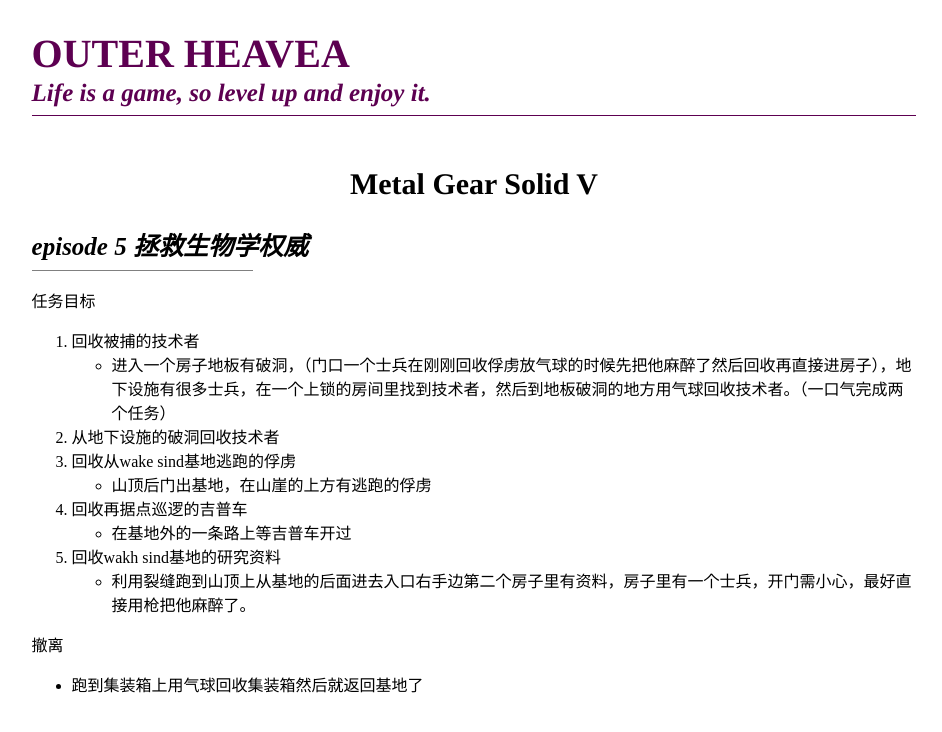
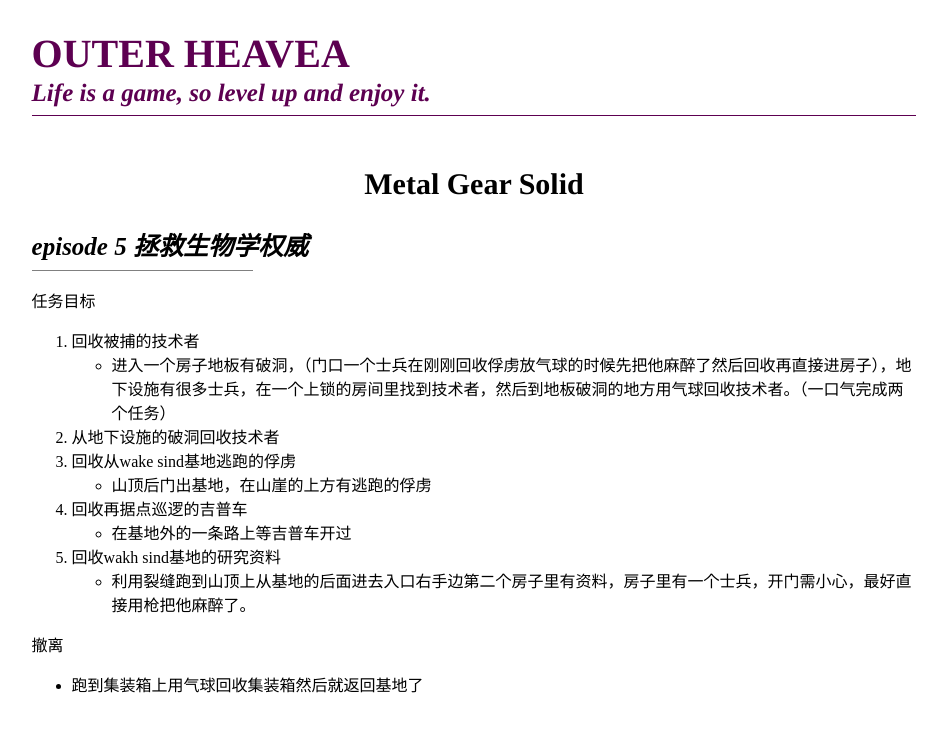
Before and after one commit to ljlself/ljlself.github.io, a Jekyll site: the page built from _posts/2016-3-11-Metal-Gear-Solid-V.md, in a window 1280 px wide. Shown: the top 732 px of the page, without its empty margins (166-1108 px from the left). Built offline with Jekyll 4.4.1, drawn with Linux system fonts in a browser that asks for light colours; some web fonts are replaced.

```diff
--- a/_posts/2016-3-11-Metal-Gear-Solid-V.md
+++ b/_posts/2016-3-11-Metal-Gear-Solid-V.md
@@ -3,10 +3,12 @@ layout: article
 title: Metal Gear Solid V
 ---
 
-# Metal Gear Solid V
+# Metal Gear Solid
+
 ### episode 5 拯救生物学权威
 ---
 任务目标
+
 1. 回收被捕的技术者
     - 进入一个房子地板有破洞，（门口一个士兵在刚刚回收俘虏放气球的时候先把他麻醉了然后回收再直接进房子），地下设施有很多士兵，在一个上锁的房间里找到技术者，然后到地板破洞的地方用气球回收技术者。（一口气完成两个任务）
 2. 从地下设施的破洞回收技术者
@@ -18,4 +20,5 @@ title: Metal Gear Solid V
     - 利用裂缝跑到山顶上从基地的后面进去入口右手边第二个房子里有资料，房子里有一个士兵，开门需小心，最好直接用枪把他麻醉了。
 
 撤离
+
 - 跑到集装箱上用气球回收集装箱然后就返回基地了
```
